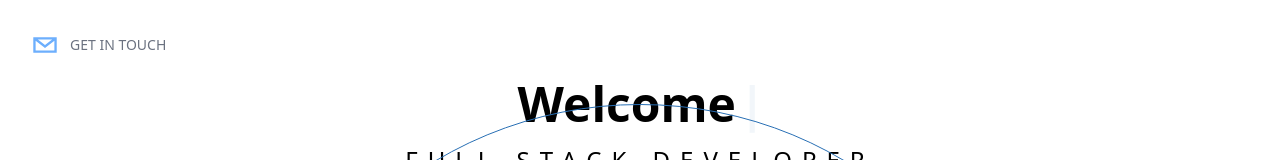
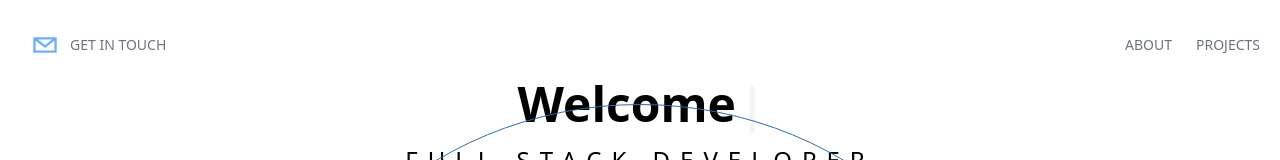
Before and after one commit to LiangRVR/portfolio, a Next.js app: page / in a window 1280 px wide. Shown: the top 160 px of the page. Built offline with nearby package versions, Linux system fonts and the light colour scheme.

Commit message:
feact: add about and project link in header

```diff
--- a/components/add-fixed-footer/add-fixed-footer.component.tsx
+++ b/components/add-fixed-footer/add-fixed-footer.component.tsx
@@ -13,12 +13,28 @@ type GotoArrowProps = Pick<LinkProps, "href"> & {
 const AddFixedFooter = ({ href, className = "", children }: GotoArrowProps) => {
   const [isVisible, setIsVisible] = useState(false);
 
+  const upArrowVariants = {
+    visible: {
+      opacity: 1,
+    },
+    hidden: {
+      opacity: 0,
+    },
+  };
+
   const scrollHandler = (event: Event) => {
     const div = event.currentTarget as HTMLDivElement;
     const divHeight = div.clientHeight;
     const scrollTop = div.scrollTop;
-
-    setIsVisible(scrollTop > divHeight);
+    if (isVisible) {
+      if (scrollTop < divHeight) {
+        setIsVisible(false);
+      }
+    } else {
+      if (scrollTop > divHeight) {
+        setIsVisible(true);
+      }
+    }
   };
 
   return (
@@ -30,11 +46,9 @@ const AddFixedFooter = ({ href, className = "", children }: GotoArrowProps) => {
         {isVisible && (
           <Link href={href}>
             <motion.div
-              key="upArrow"
-              initial={{
-                opacity: 0,
-              }}
-              animate={{ opacity: 1 }}
+              variants={upArrowVariants}
+              initial="hidden"
+              animate="visible"
               transition={{
                 type: "spring",
                 duration: 3,
--- a/components/header/header.component.tsx
+++ b/components/header/header.component.tsx
@@ -1,10 +1,34 @@
 import React from "react";
 import { SocialIcon } from "react-social-icons";
 import { motion } from "framer-motion";
+import Link from "next/link";
 
 const Header = () => {
   return (
-    <header className="sticky top-0 p-1 md:p-5 flex flex-row items-start justify-between max-w-7xl mx-auto z-20 xl:items-center">
+    <header className="sticky top-0 p-1 md:p-5 flex flex-row items-center justify-between max-w-7xl mx-auto z-20">
+      <Link href="#contact-me">
+        <motion.div
+          initial={{
+            x: -500,
+            opacity: 0.5,
+            scale: 0.5,
+          }}
+          animate={{
+            x: 0,
+            opacity: 1,
+            scale: 1,
+          }}
+          transition={{
+            duration: 1.5,
+          }}
+          className="flex flex-row items-center cursor-pointer [&:hover>a]:scale-110 [&:hover>p]:text-gray-800"
+        >
+          <SocialIcon network="email" fgColor="#6daffd" bgColor="transparent" />
+          <p className="uppercase hidden md:inline-flex text-sm text-gray-500">
+            Get In Touch
+          </p>
+        </motion.div>
+      </Link>
       <motion.div
         initial={{
           x: 500,
@@ -19,17 +43,18 @@ const Header = () => {
         transition={{
           duration: 1.5,
         }}
-        className="flex flex-row items-center cursor-pointer"
+        className="flex flex-row items-center space-x-6"
       >
-        <SocialIcon
-          className="cursor-pointer hover:scale-110"
-          network="email"
-          fgColor="#6daffd"
-          bgColor="transparent"
-        />
-        <p className="uppercase hidden md:inline-flex text-sm hover:text-gray-800 text-gray-500">
-          Get In Touch
-        </p>
+        <Link href="#about">
+          <p className="uppercase cursor-pointer text-sm text-gray-500 hover:text-gray-800">
+            About
+          </p>
+        </Link>
+        <Link href="#projects">
+          <p className="uppercase cursor-pointer text-sm text-gray-500  hover:text-gray-800">
+            Projects
+          </p>
+        </Link>
       </motion.div>
     </header>
   );
```
